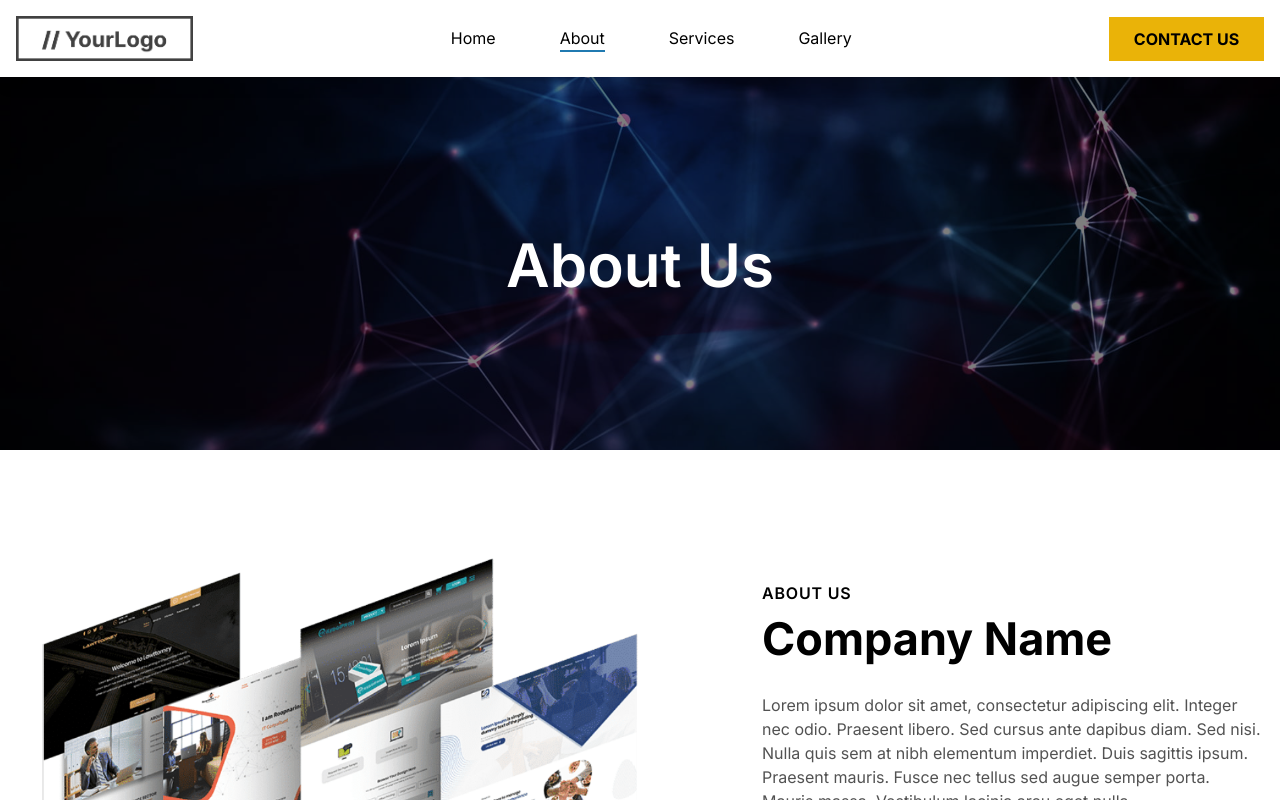
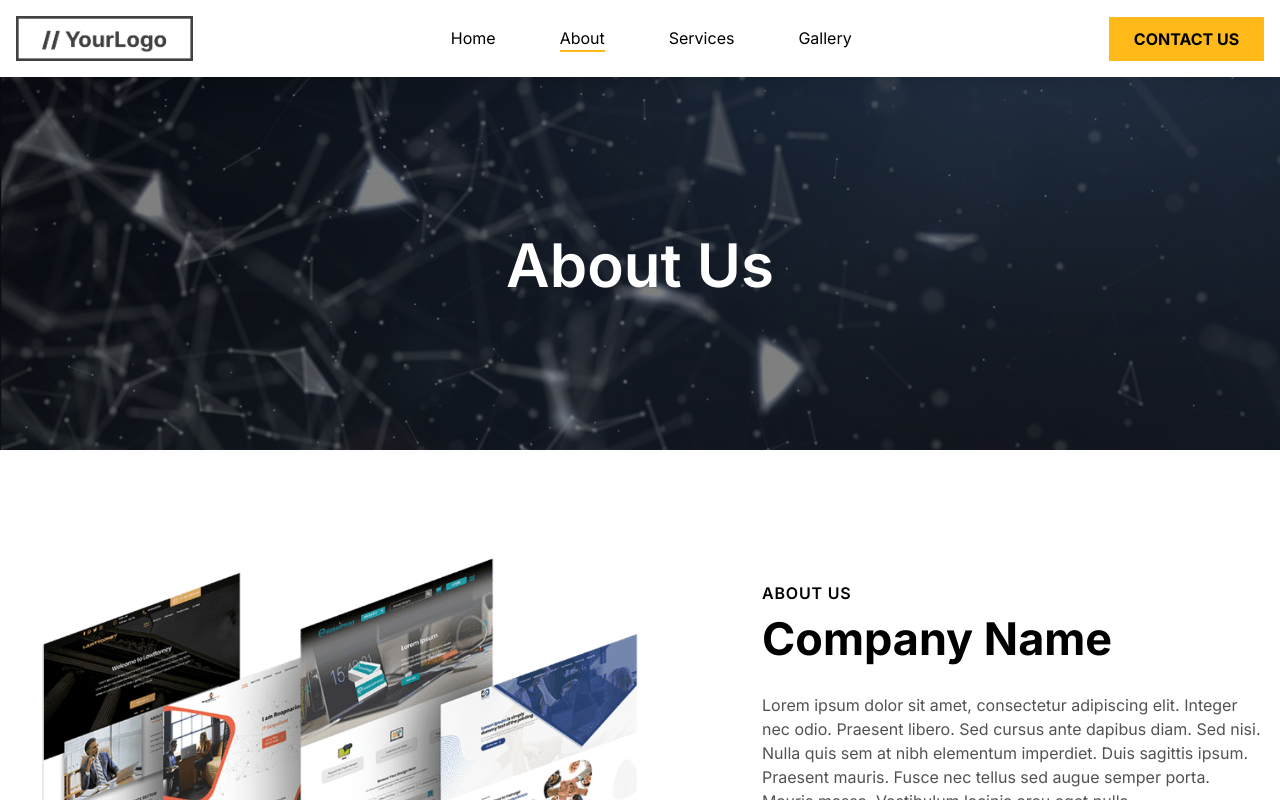
Before and after one commit to dna-projects/web-design-template, a Next.js app: page /about in a window 1280 px wide. Shown: the top 800 px of the page. Built offline with nearby package versions, Linux system fonts and the light colour scheme.

Commit message:
Update primary color. Modify minimum width for content in contact banner.

```diff
--- a/app/about/layout.tsx
+++ b/app/about/layout.tsx
@@ -7,7 +7,7 @@ export default function AboutLayout({ children }: { children: React.ReactNode })
     return (
         <>
             <Navbar />
-            <Banner headline='About Us' image='/banner-background5.jpg' />
+            <Banner headline='About Us' image='/banner-background4.jpg' />
             <main>{children}</main>
             <div className='flex flex-col'>
                 <ContactBanner />
--- a/app/gallery/layout.tsx
+++ b/app/gallery/layout.tsx
@@ -7,7 +7,7 @@ export default function GalleryLayout({ children }: { children: React.ReactNode
     return (
         <>
             <Navbar />
-            <Banner headline='Gallery' image='/banner-background5.jpg' />
+            <Banner headline='Gallery' image='/banner-background4.jpg' />
             <main>{children}</main>
             <div className='flex flex-col'>
                 <ContactBanner />
--- a/app/page.tsx
+++ b/app/page.tsx
@@ -33,7 +33,7 @@ export default function Home() {
 
             {/* Content */}
             <div className='flex flex-col self-center items-center z-20 px-7 xs:px-16 lg:px-5'>
-              <div className='text-center text-yellow-500 font-bold tracking-wider'>ELEVATE YOUR BUSINESS</div>
+              <div className='text-center text-primary font-bold tracking-wider'>ELEVATE YOUR BUSINESS</div>
               <h1 className='text-center text-[32px] text-white font-bold leading-tight tracking-tighter max-w-[600px] mt-7 md:text-[45px]'>Unlock your Online Potential with Stunning Websites</h1>
               <p className='text-center text-white mt-7'>Our talented designers craft pixel-perfect websites that enhance your brand&apos;s digital footprint.</p>
             </div>
@@ -41,10 +41,10 @@ export default function Home() {
             {/* Buttons */}
             <div className='flex flex-col justify-center self-center gap-3 z-20 mt-14 xs:flex-row'>
               <Link href='/about'>
-                <button className='border border-yellow-500 bg-yellow-500 font-bold w-[165px] py-3 hover:bg-white hover:border-white duration-200'>LEARN MORE</button>
+                <button className='border border-primary bg-primary font-bold w-[165px] py-3 hover:bg-white hover:border-white duration-200'>LEARN MORE</button>
               </Link>
               <Link href='/contact'>
-                <button className='border border-yellow-500 text-white font-semibold w-[165px] py-3 hover:bg-white hover:text-black hover:border-white duration-200'>Get in Touch</button>
+                <button className='border border-primary text-white font-semibold w-[165px] py-3 hover:bg-white hover:text-black hover:border-white duration-200'>Get in Touch</button>
               </Link>
             </div>
           </div>
@@ -73,7 +73,7 @@ export default function Home() {
                 <p className='text-neutral-600 mt-5'>Lorem ipsum dolor sit amet, consectetur adipiscing elit. Integer nec odio. Praesent libero. Sed cursus ante dapibus diam. Sed nisi. Nulla quis sem at nibh elementum imperdiet. Duis sagittis ipsum. Praesent mauris. Fusce nec tellus sed augue semper porta. Mauris massa. Vestibulum lacinia arcu eget nulla.</p>
                 <p className='text-neutral-600 mt-5'>Class aptent taciti sociosqu ad litora torquent per conubia nostra, per inceptos himenaeos. Curabitur sodales ligula in libero. Sed dignissim lacinia nunc. Curabitur tortor. Pellentesque nibh. Aenean quam. In scelerisque sem at dolor. Maecenas mattis. Sed convallis tristique sem.</p>
                 <Link href='/about' className='w-[175px]'>
-                  <button className='border-2 border-yellow-500 bg-yellow-500 font-bold w-full mt-9 py-3 hover:bg-white hover:border-yellow-500 duration-200'>MORE ABOUT US</button>
+                  <button className='border-2 border-primary bg-primary font-bold w-full mt-9 py-3 hover:bg-white hover:border-primary duration-200'>MORE ABOUT US</button>
                 </Link>
               </div>
             </div>
@@ -86,7 +86,7 @@ export default function Home() {
                 <p className='text-neutral-600 mt-5'>Lorem ipsum dolor sit amet, consectetur adipiscing elit. Integer nec odio. Praesent libero. Sed cursus ante dapibus diam. Sed nisi. Nulla quis sem at nibh elementum imperdiet. Duis sagittis ipsum. Praesent mauris. Fusce nec tellus sed augue semper porta. Mauris massa. Vestibulum lacinia arcu eget nulla.</p>
                 <p className='text-neutral-600 mt-5'>Class aptent taciti sociosqu ad litora torquent per conubia nostra, per inceptos himenaeos. Curabitur sodales ligula in libero. Sed dignissim lacinia nunc. Curabitur tortor. Pellentesque nibh. Aenean quam. In scelerisque sem at dolor. Maecenas mattis. Sed convallis tristique sem.</p>
                 <Link href='/about' className='w-[175px]'>
-                  <button className='border-2 border-yellow-500 bg-yellow-500 font-bold w-full mt-9 py-3 hover:bg-white hover:border-yellow-500 duration-200'>MORE SERVICES</button>
+                  <button className='border-2 border-primary bg-primary font-bold w-full mt-9 py-3 hover:bg-white hover:border-primary duration-200'>MORE SERVICES</button>
                 </Link>
               </div>
               {/* <div className='self-center max-w-[550px] h-full lg:max-w-[650px] lg:h-[530px] lg:w-1/2'>
--- a/app/reviews/layout.tsx
+++ b/app/reviews/layout.tsx
@@ -7,7 +7,7 @@ export default function ReviewLayout({ children }: { children: React.ReactNode }
     return (
         <>
             <Navbar />
-            <Banner headline='Reviews' image='/banner-background5.jpg' />
+            <Banner headline='Reviews' image='/banner-background4.jpg' />
             <main>{children}</main>
             <div className='flex flex-col'>
                 <ContactBanner />
--- a/app/services/layout.tsx
+++ b/app/services/layout.tsx
@@ -7,7 +7,7 @@ export default function ServicesLayout({ children }: { children: React.ReactNode
     return (
         <>
             <Navbar />
-            <Banner headline='Our Services' image='/banner-background5.jpg' />
+            <Banner headline='Our Services' image='/banner-background4.jpg' />
             <main>{children}</main>
             <div className='flex flex-col'>
                 <ContactBanner />
--- a/components/Banner.tsx
+++ b/components/Banner.tsx
@@ -19,7 +19,6 @@ export default function Banner({ headline, image }: BannerProps) {
             >
                 <div className='flex justify-center absolute bg-black opacity-50 w-full h-full'></div>
                 <h1 className='self-center text-[35px] font-semibold mt-20 z-20 md:text-[60px]'>{headline}</h1>
-
             </div>
         </>
     );
--- a/components/ContactBanner.tsx
+++ b/components/ContactBanner.tsx
@@ -6,10 +6,10 @@ export default function ContactBanner() {
             <div className='banner-image flex justify-center self-center relative w-full h-[400px] px-4 lg:h-[600px] xl:max-w-[90%]'>
                 <div className='flex justify-center absolute bg-black opacity-50 w-full h-full'></div>
                 <div className='flex flex-col self-center text-center z-10'>
-                    <h1 className='self-center text-[35px] text-white font-bold tracking-tight leading-tight w-80 mb-8 md:text-[45px]'>Get It Done With Us Today</h1>
+                    <h1 className='self-center text-[35px] text-white font-bold tracking-tight leading-tight min-w-60 max-w-80 mb-8 px-4 md:px-0 md:text-[45px]'>Get It Done With Us Today</h1>
                     <p className='text-white max-w-[550px] mb-8'>Have questions? Our team is just a click away. Fill out our contact form today and let us assist you in achieving your goals.</p>
                     <Link href='/contact' className='self-center'>
-                        <button className='border-2 border-yellow-500 bg-yellow-500 font-bold w-[175px] px-5 py-3 hover:bg-white hover:border-white duration-200'>GET IN TOUCH</button>
+                        <button className='border-2 border-primary bg-primary font-bold w-[175px] px-5 py-3 hover:bg-white hover:border-white duration-200'>GET IN TOUCH</button>
                     </Link>
                 </div>
             </div>
--- a/components/Navbar.tsx
+++ b/components/Navbar.tsx
@@ -65,7 +65,7 @@ export default function Navbar() {
 
                     {/* Contact button */}
                     <Link href='/contact' className='hidden self-center lg:flex'>
-                        <button className='border-2 border-yellow-500 bg-yellow-500 font-bold w-[155px] m-4 py-2 2xl:py-2.5 hover:bg-white hover:border-yellow-500 duration-200'>CONTACT US</button>
+                        <button className='border-2 border-primary bg-primary font-bold w-[155px] m-4 py-2 2xl:py-2.5 hover:bg-white duration-200'>CONTACT US</button>
                     </Link>
                 </div>
 
--- a/tailwind.config.ts
+++ b/tailwind.config.ts
@@ -12,7 +12,8 @@ const config: Config = {
 
       },
       colors: {
-        'primary': '#207AB1',
+        'primary': '#ffba19',
+        // 'primary': '#207AB1',
         // 'primary': '#7598ED',
         // 'primary': '#eab308',
       },
```
